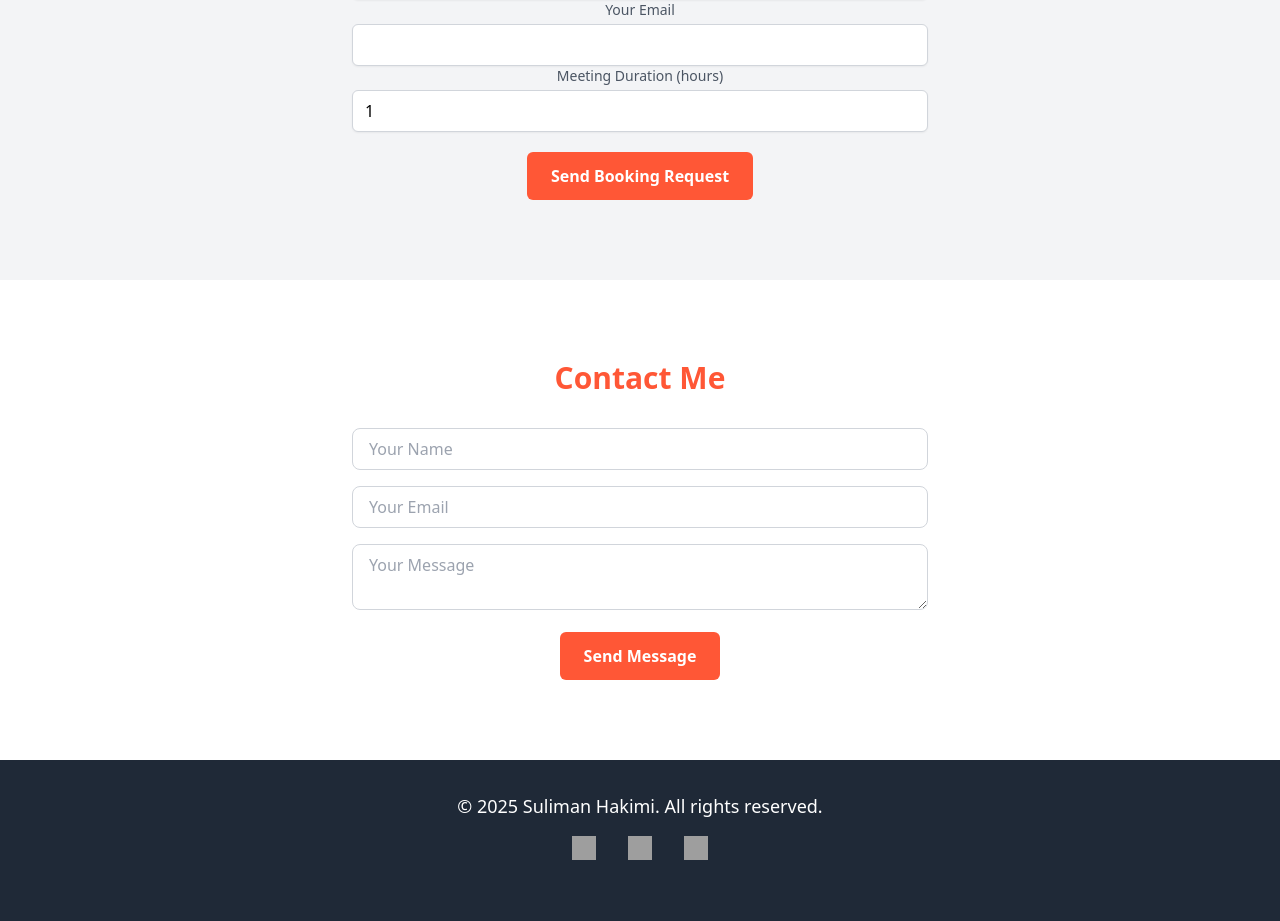
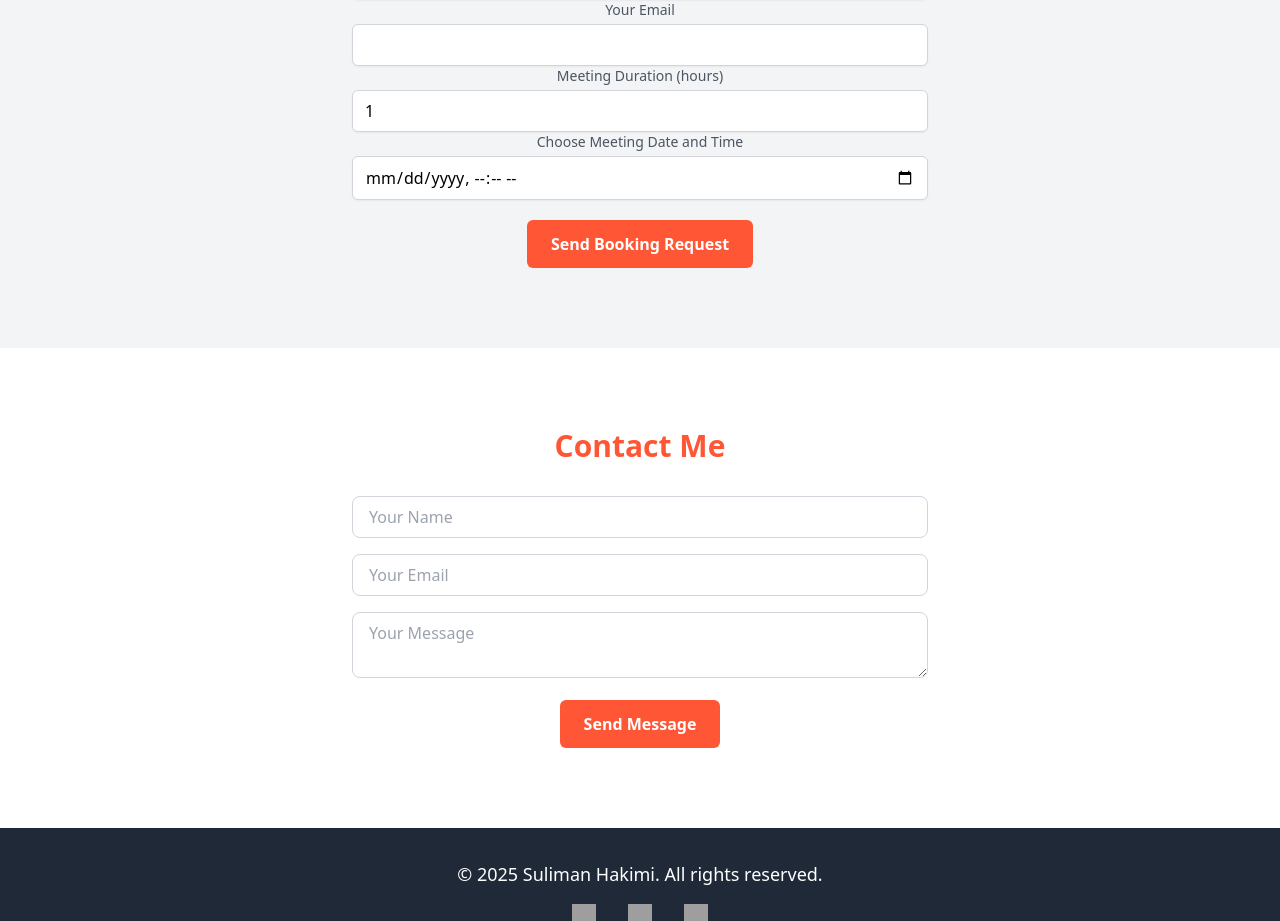
Before and after one commit to SulimanHakimi/Suliman-Hakimi, a React (Create React App) app: page / in a window 1280 px wide. Shown: the part 3884-4805 px from the top of the page. Built offline with nearby package versions, Linux system fonts and the light colour scheme; grey boxes are pictures that could not be loaded; the HTML template or start-up script is replaced by a standard one.

Commit message:
fix booking time

```diff
--- a/src/components/Time-book.jsx
+++ b/src/components/Time-book.jsx
@@ -6,6 +6,7 @@ const BookingForm = () => {
     name: "",
     email: "",
     duration: 1, // default to 1 hour
+    dateTime: "", // New field for date and time
   });
   const [totalPrice, setTotalPrice] = useState(0);
   const [status, setStatus] = useState("");
@@ -22,20 +23,21 @@ const BookingForm = () => {
       name: formData.name,
       email: formData.email,
       duration: formData.duration,
+      dateTime: formData.dateTime,
       price: totalPrice,
     };
 
     emailjs
       .send(
-        'service_sij9hag', // Replace with your service ID
-        'template_v3rjr84', // Replace with your template ID
+        'service_sij9hag',
+        'template_v3rjr84',
         emailParams,
-        'Ufc6wG8fADGYUCvLV' // Replace with your user ID
+        'Ufc6wG8fADGYUCvLV'
       )
       .then(
         (response) => {
           setStatus("Booking request sent successfully.");
-          setFormData({ name: "", email: "", duration: 1 });
+          setFormData({ name: "", email: "", duration: 1, dateTime: "" });
           setTotalPrice(0);
         },
         (error) => {
@@ -95,6 +97,21 @@ const BookingForm = () => {
           />
         </div>
 
+        <div>
+          <label className="block text-sm font-medium text-gray-600" htmlFor="dateTime">
+            Choose Meeting Date and Time
+          </label>
+          <input
+            type="datetime-local"
+            id="dateTime"
+            name="dateTime"
+            value={formData.dateTime}
+            onChange={handleChange}
+            className="mt-1 block w-full px-3 py-2 border border-gray-300 rounded-md shadow-sm focus:outline-none focus:ring-2 focus:ring-blue-500"
+            required
+          />
+        </div>
+
         <button
           type="submit"
           className="px-6 py-3 mt-5 bg-brand text-white font-semibold rounded-md"
```
